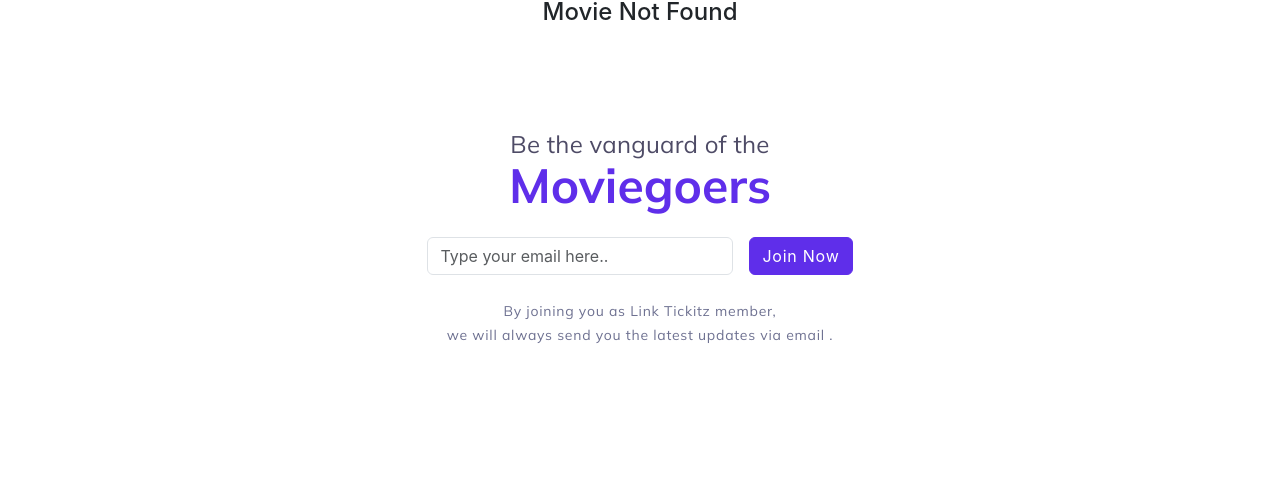
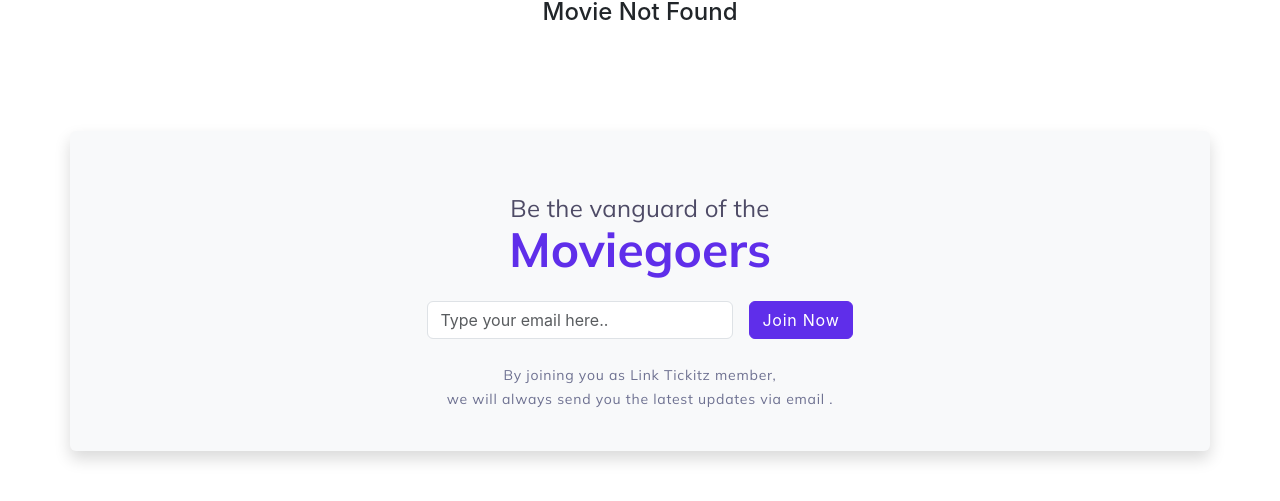
Before and after one commit to yongkisatrias/tickitz-fe, a React (Create React App) app: page / in a window 1280 px wide. Shown: the part 1378-1879 px from the top of the page. Built offline with nearby package versions, Linux system fonts and the light colour scheme; no server answers.

Commit message:
[UPDATE] Update CTA Section

```diff
--- a/src/pages/Home.js
+++ b/src/pages/Home.js
@@ -178,7 +178,7 @@ function Home() {
 
       {/* CTA Start */}
       <section id="cta" className="pb-3">
-        <div className="container mt-5 mb-5">
+        <div className="container mt-5 mb-5 shadow p-3 bg-body-tertiary rounded">
           <h3 className="text-muted text-center mt-5">
             Be the vanguard of the
           </h3>
```
